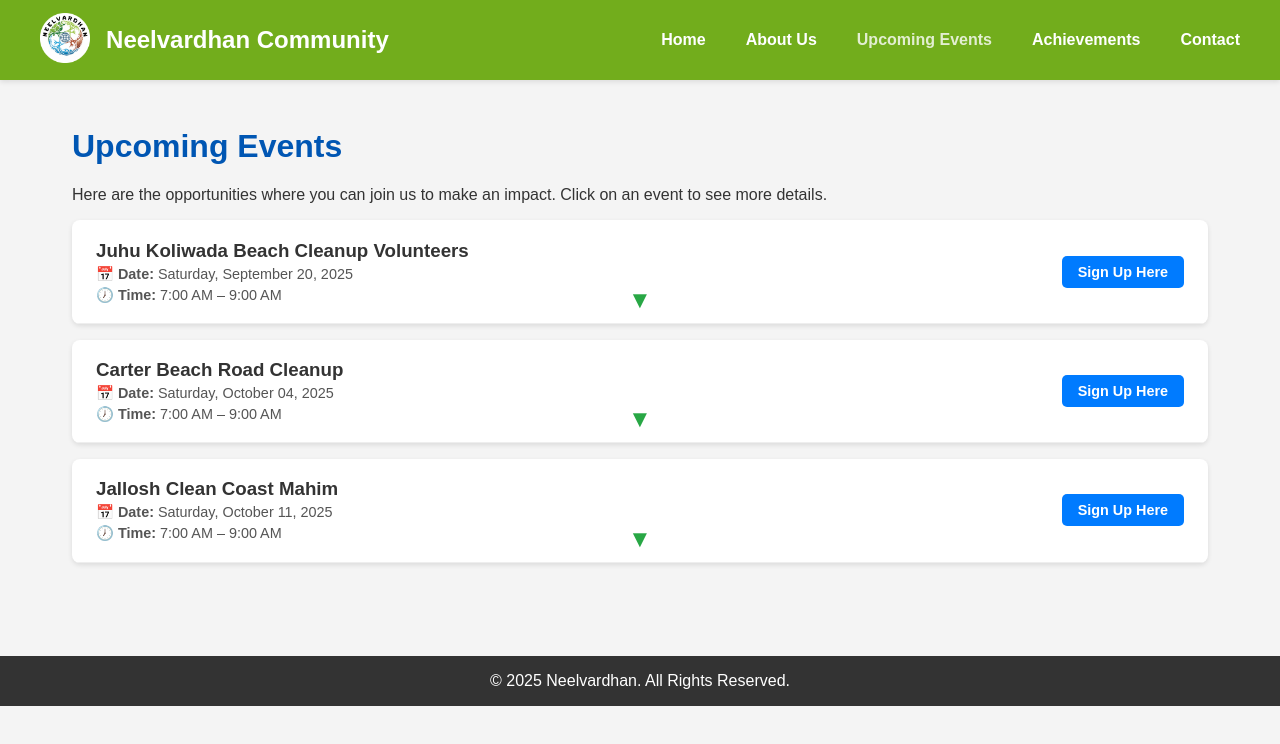
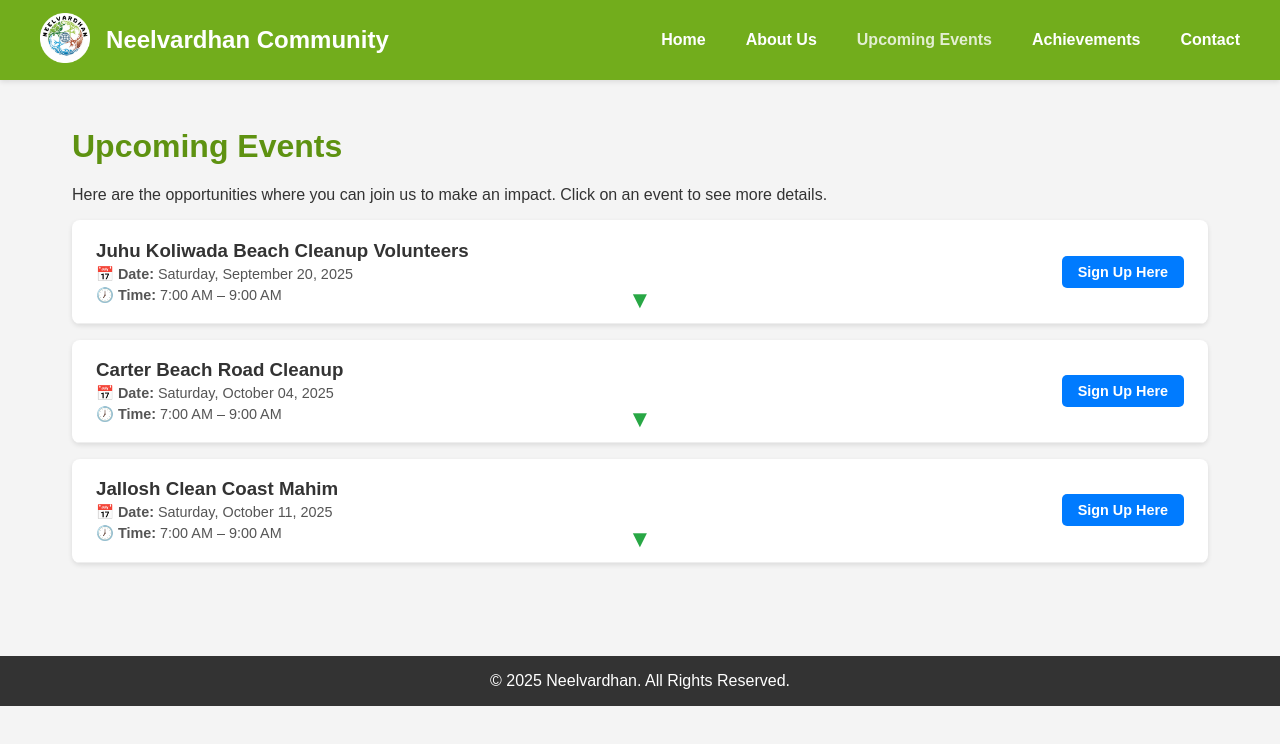
Before and after one commit to OG-DHRUV-1002/dns-website, a React (Create React App) app: page /upcoming-events in a window 1280 px wide. Shown: the top 744 px of the page. Built offline with nearby package versions, Linux system fonts and the light colour scheme.

Commit message:
Update UpcomingEvents.js

```diff
--- a/src/pages/UpcomingEvents.js
+++ b/src/pages/UpcomingEvents.js
@@ -51,7 +51,7 @@ const UpcomingEvents = () => {
 
   return (
     <div className="page-container">
-      <h1>Upcoming Events</h1>
+      <h1 style={{color: '#5E9211' }}>Upcoming Events</h1>
       <p>Here are the opportunities where you can join us to make an impact. Click on an event to see more details.</p>
       <div className="events-list"> {/* A container for the list */}
         {events.map((event, index) => (
```
